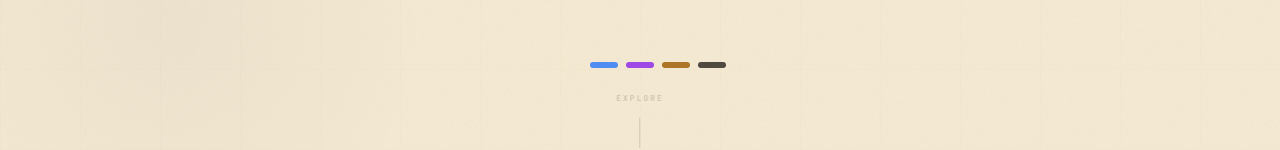
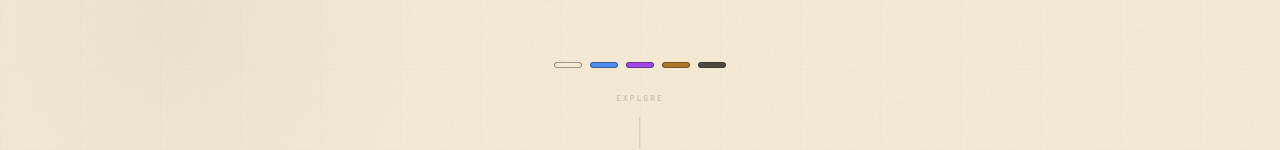
Before and after one commit to N8theGr811/hobbyist-games-website, a Next.js app: page / in a window 1280 px wide. Shown: the part 651-801 px from the top of the page. Built offline with nearby package versions, Linux system fonts and the light colour scheme.

Commit message:
fix: add dark outline to belt rank tabs so white belt is visible

```diff
--- a/src/components/Hero.tsx
+++ b/src/components/Hero.tsx
@@ -103,7 +103,7 @@ export default function Hero() {
           {["white", "blue", "purple", "brown", "black"].map((belt, i) => (
             <div
               key={belt}
-              className="animate-gentle-pulse h-1.5 w-7 rounded-full"
+              className="animate-gentle-pulse h-1.5 w-7 rounded-full border border-ink/40"
               style={{
                 animationDelay: `${1.8 + i * 0.15}s`,
                 backgroundColor:
```
